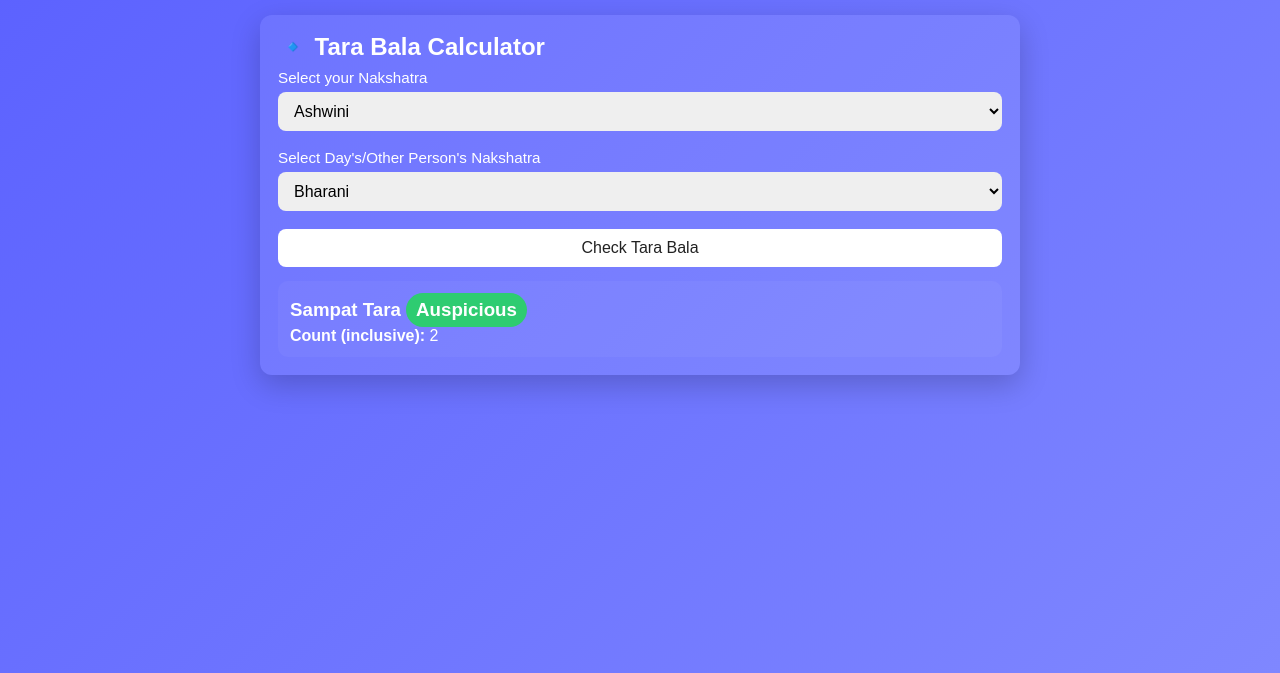
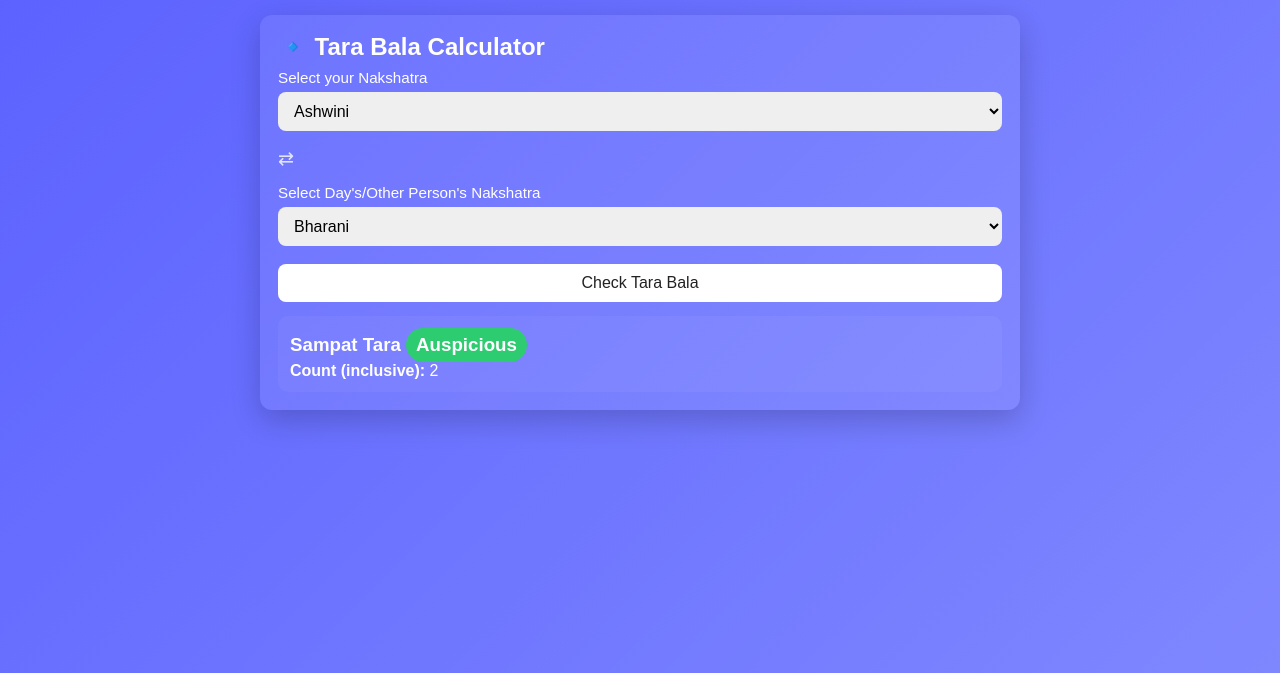
Before and after one commit to JyotishyaGyan/TaraBala, a plain HTML site: page index.html in a window 1280 px wide. Shown: the part 127-800 px from the top of the page. Drawn offline with nearby package versions, Linux system fonts and the light colour scheme.

Commit message:
Update index.html with Swap Icon

```diff
--- a/index.html
+++ b/index.html
@@ -67,6 +67,10 @@
     <h2>🔹 Tara Bala Calculator</h2>
     <label for="userNak">Select your Nakshatra</label>
     <select id="userNak"></select>
+
+	<!-- Swap Button -->
+	<span class="icon-btn" title="Swap Nakshatras" onclick="swapNakshatra()" style="margin:6px 0;display:inline-block;font-size:1.2rem;">⇄</span>
+
     <label for="otherNak">Select Day's/Other Person's Nakshatra</label>
     <select id="otherNak"></select>
     <button onclick="calculateTaraBala()">Check Tara Bala</button>
@@ -178,6 +182,13 @@ function downloadExcel(){
   XLSX.writeFile(wb, `${chartSel.value}_TaraBalaChart.xlsx`);
 }
 
+function swapNakshatra(){
+  const temp = userSel.value;
+  userSel.value = otherSel.value;
+  otherSel.value = temp;
+  calculateTaraBala(); // Recalculate automatically after swap
+}
+
 async function downloadPDF(){
   const { jsPDF }=window.jspdf;
   const start=nakshatras.indexOf(chartSel.value);
```
